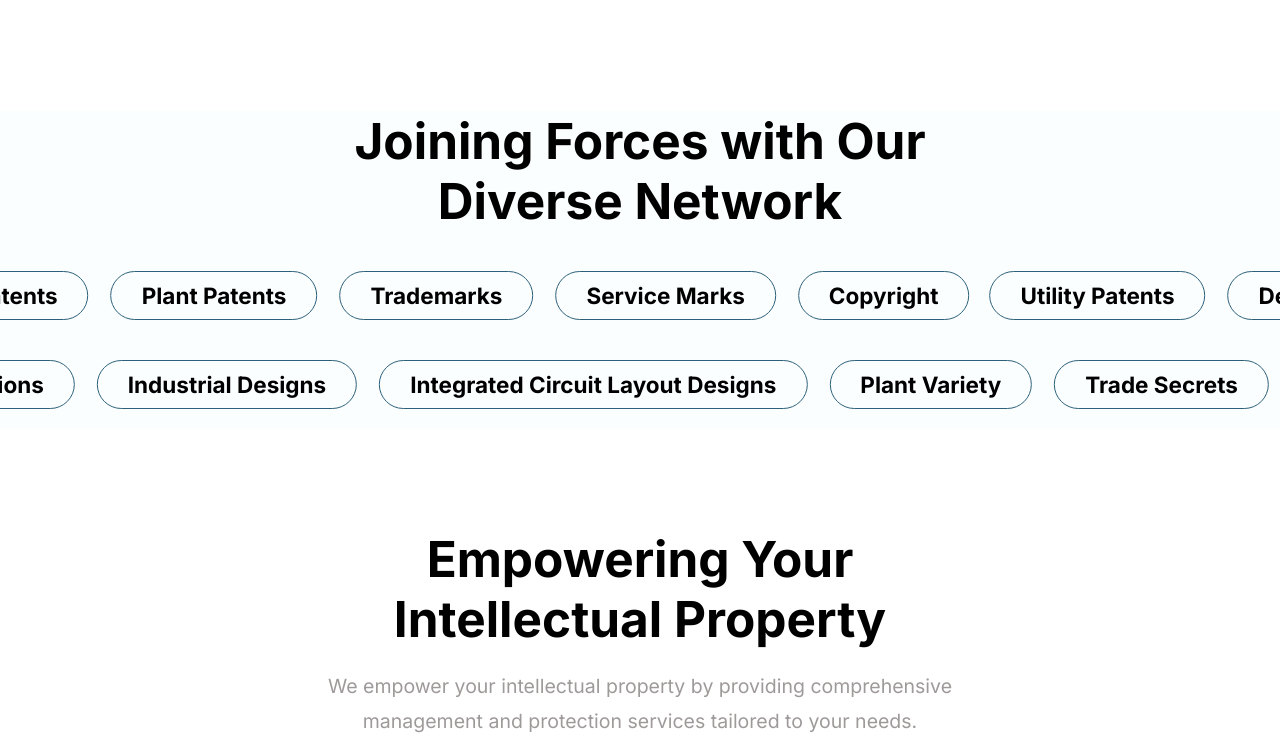
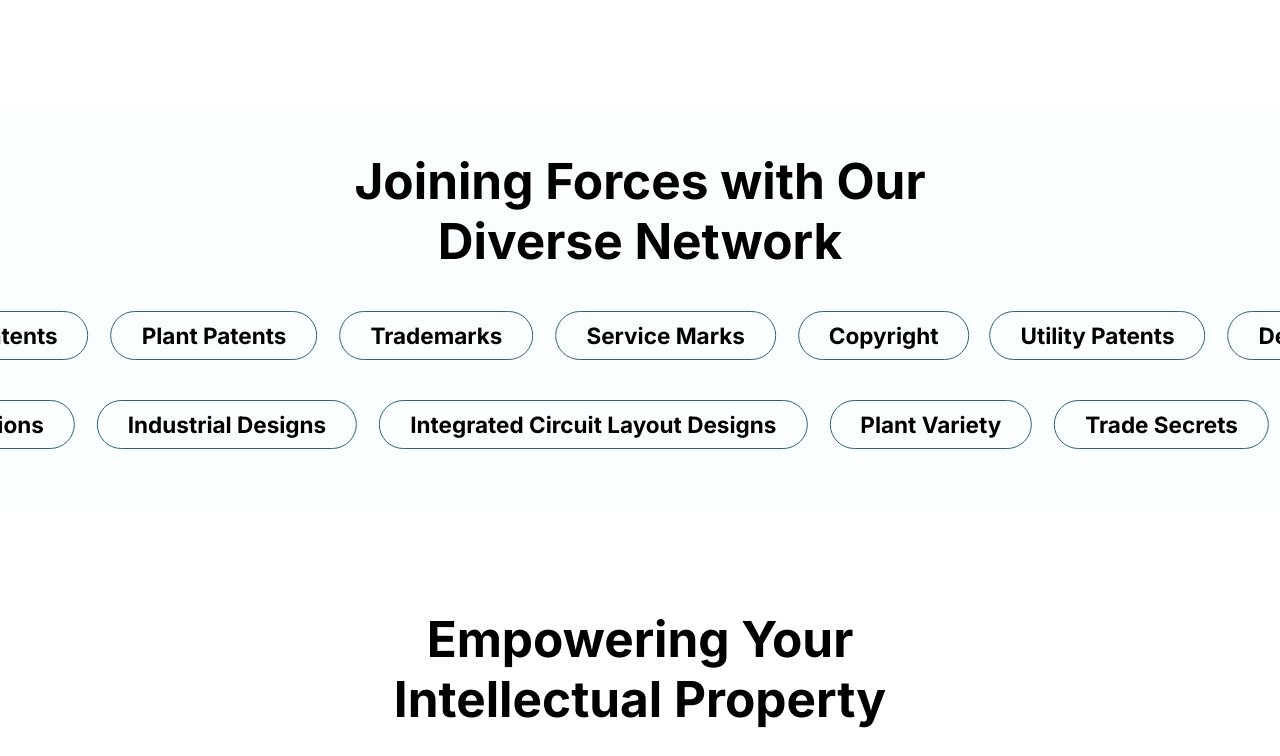
Before and after one commit to progchris00/LSPU-IPTBM-RTMS, a React (Vite) app: page / in a window 1280 px wide. Shown: the part 1029-1785 px from the top of the page. Built offline with nearby package versions, Linux system fonts and the light colour scheme.

Commit message:
feat: add mininaml design changes

```diff
--- a/src/index.css
+++ b/src/index.css
@@ -308,6 +308,7 @@ nav > ul > li {
 
 /* Start of Carousel */
 #text-carousel {
+  padding: 40px 0;
   background-color: var(--background-color);
   margin-bottom: 100px;
 }
@@ -490,7 +491,7 @@ nav > ul > li {
 
 .testimony-box {
   padding: 20px;
-  background-color: #f8f8f8;
+  background-color: white;
   border-radius: 20px;
   border: 1px solid #2d617933;
   box-shadow: 0px 0px 20px 0px #0000001a;
```
